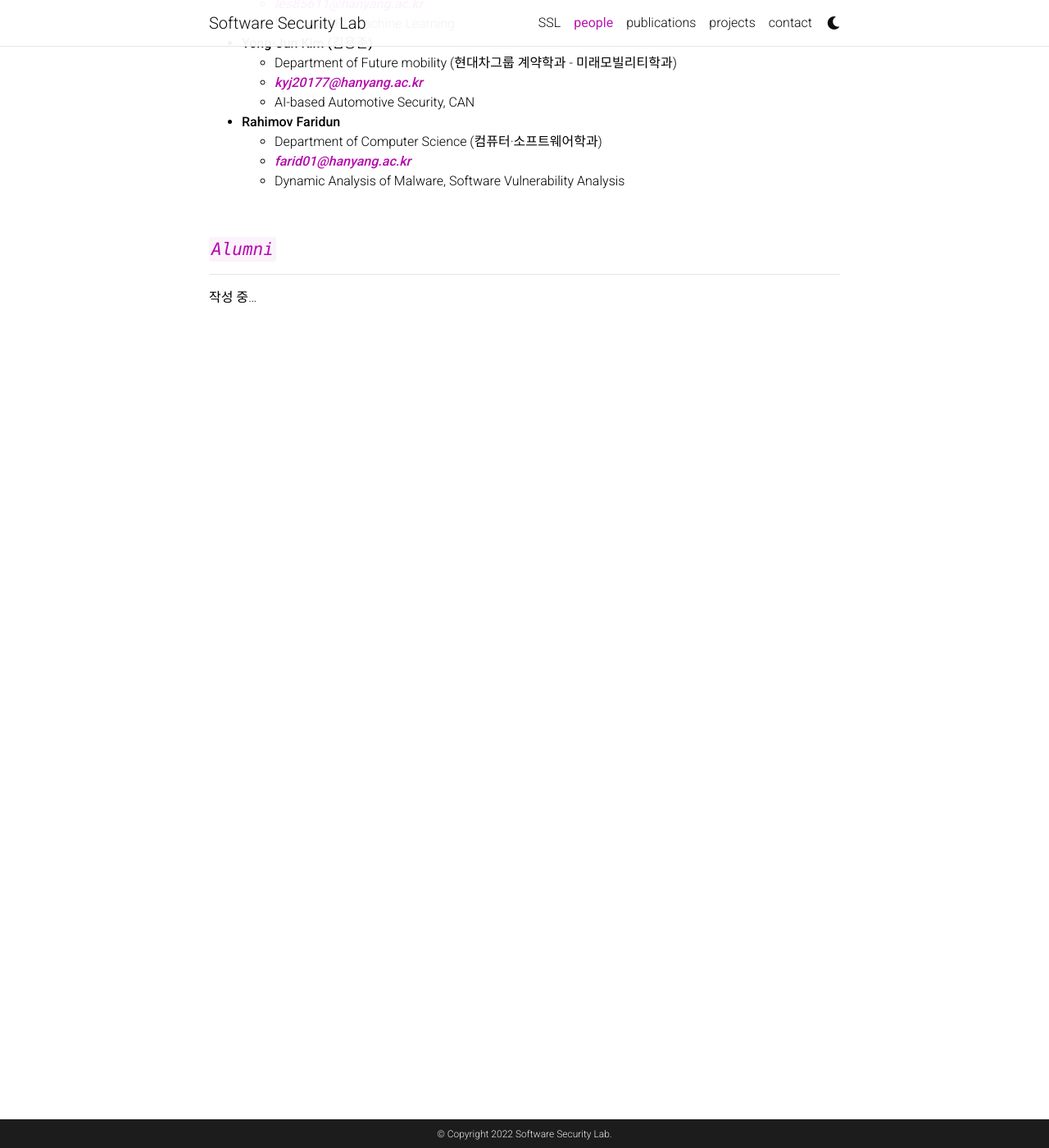
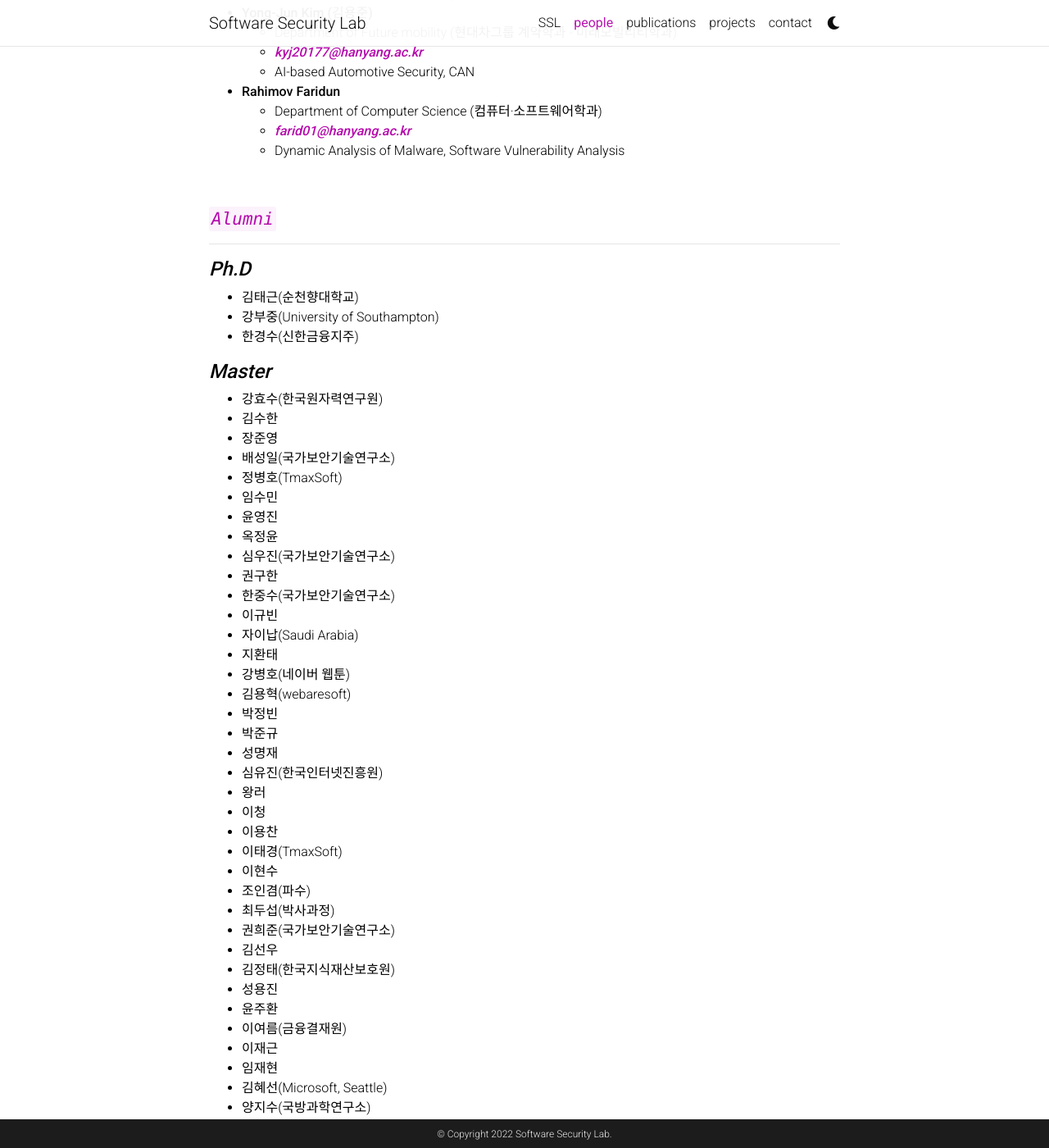
Before and after one commit to softwareseclab/softwareseclab.github.io, a Jekyll site: the page built from _pages/people.md, in a window 1280 px wide and 1400 px high, scrolled down 1641 px. Shown: the whole window at 82% size. Built offline with Jekyll 4.4.1, drawn with Linux system fonts in a browser that asks for light colours; comment, search, counter and statistics services are not loaded; a style sheet for code colours, icons or effects is not loaded; some of the changed text lies outside the part shown.

Commit message:
Update people, publications

```diff
--- a/_pages/people.md
+++ b/_pages/people.md
@@ -75,4 +75,50 @@ nav_order: 1
 
 #### ***`Alumni`***
 ---
-작성 중...
+
+#### ***Ph.D***
+
+- 김태근(순천향대학교)
+- 강부중(University of Southampton)
+- 한경수(신한금융지주)
+
+
+#### ***Master***
+
+- 강효수(한국원자력연구원)
+- 김수한
+- 장준영
+- 배성일(국가보안기술연구소)
+- 정병호(TmaxSoft)
+- 임수민
+- 윤영진
+- 옥정윤
+- 심우진(국가보안기술연구소)
+- 권구한
+- 한중수(국가보안기술연구소)
+- 이규빈
+- 자이납(Saudi Arabia)
+- 지환태
+- 강병호(네이버 웹툰)
+- 김용혁(webaresoft)
+- 박정빈
+- 박준규
+- 성명재
+- 심유진(한국인터넷진흥원)
+- 왕러
+- 이청
+- 이용찬
+- 이태경(TmaxSoft)
+- 이현수
+- 조인겸(파수)
+- 최두섭(박사과정)
+- 권희준(국가보안기술연구소)
+- 김선우
+- 김정태(한국지식재산보호원)
+- 성용진
+- 윤주환
+- 이여름(금융결재원)
+- 이재근
+- 임재현
+- 김혜선(Microsoft, Seattle)
+- 양지수(국방과학연구소)
```
Also changed, not shown: other parts of _pages/people.md (+5 -5 lines), _pages/publications.md (+0 -2 lines).
